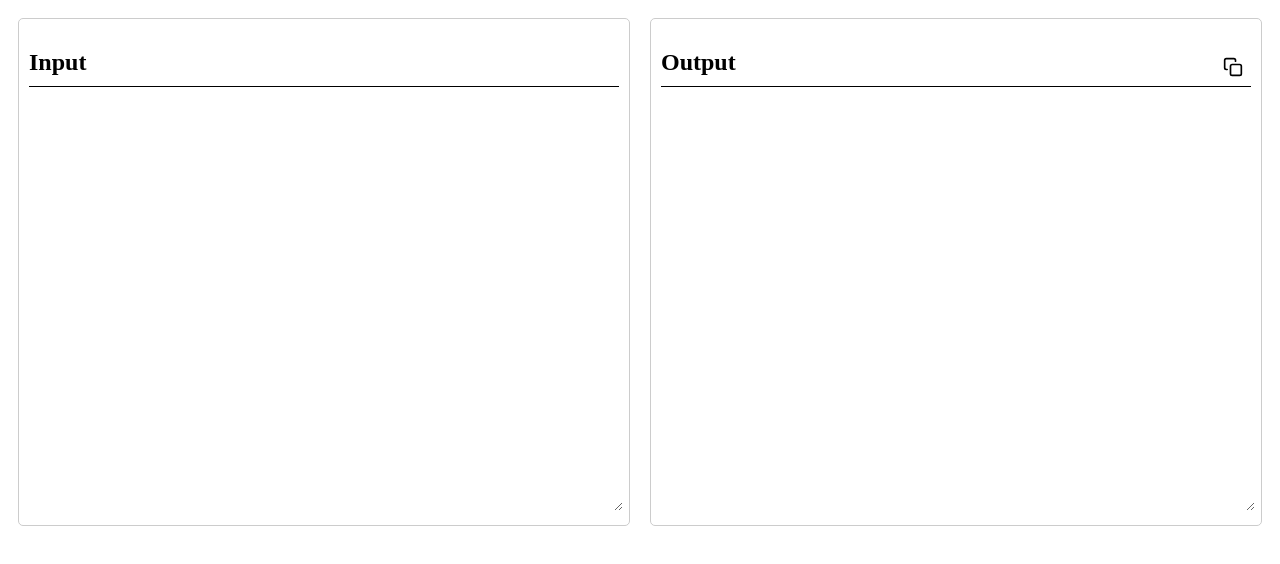
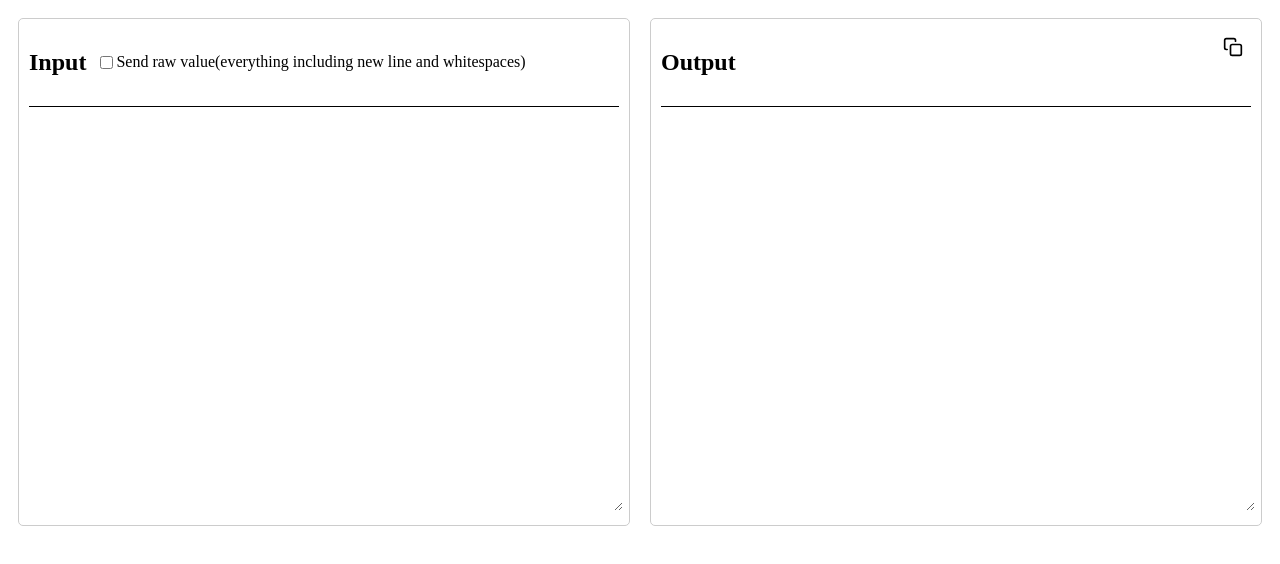
Before and after one commit to gergokee/kubeseal-encrypter, a website: page public/index.html in a window 1280 px wide. Drawn offline with Linux system fonts and the light colour scheme.

Commit message:
Add raw field and some other fixes

```diff
--- a/public/index.html
+++ b/public/index.html
@@ -18,6 +18,18 @@
             content: "";
             display: table;
             clear: both;
+        }
+        .header {
+            display: flex;
+            align-items: center;
+            justify-content: left;
+            border-bottom: 1px solid;
+            padding-bottom: 10px;
+        }
+        .checkbox-container {
+            display: flex;
+            align-items: center;
+            margin-left: 10px;
         }
         .wrapper {
             position: relative;
@@ -40,10 +52,6 @@
             cursor: pointer;
             padding: 8px;
             z-index: 9;
-        }
-        h2 {
-            border-bottom: 1px solid;
-            padding-bottom: 10px;
         }
         .tooltip {
             position: relative;
@@ -89,13 +97,21 @@
     <div class="row">
         <div class="column">
             <div class="wrapper">
-                <h2>Input</h2>
+                <div class="header">
+                    <h2>Input</h2>
+                    <div class="checkbox-container">
+                        <input type="checkbox" id="isRaw" name="isRaw" value="isRaw" onchange="postInput()">
+                        <label for="isRaw">Send raw value(everything including new line and whitespaces)</label>
+                    </div>
+                </div>
                 <textarea id="input" oninput="postInput()" autocomplete="off"></textarea>
             </div>
         </div>
         <div class="column">
             <div class="wrapper">
-                <h2>Output</h2>
+                <div class="header">
+                    <h2>Output</h2>
+                </div>
                 <textarea id="output" readonly autocomplete="off"></textarea>
                 <div class="copy-btn-abs-pos" id="copy-btn-abs-pos">
                     <div class="tooltip">
@@ -115,6 +131,7 @@
         function postInput() {
             clearTimeout(timer);
             var input = document.getElementById('input').value;
+            var isRaw = document.getElementById('isRaw').checked;
             var output = document.getElementById('output');
             output.classList.remove("error");
             output.value = "Please wait...";
@@ -132,7 +149,7 @@
                         output.value = this.responseText;
                     }
                 }
-                xhr.send('data=' + encodeURIComponent(input));
+                xhr.send('data=' + encodeURIComponent(input) + '&isRaw=' + isRaw);
             }, 1000); // delay in milliseconds
         }
         document.getElementById('copy-btn').addEventListener('click', function() {
```
Also changed, not shown: server.js (+31 -7 lines).
